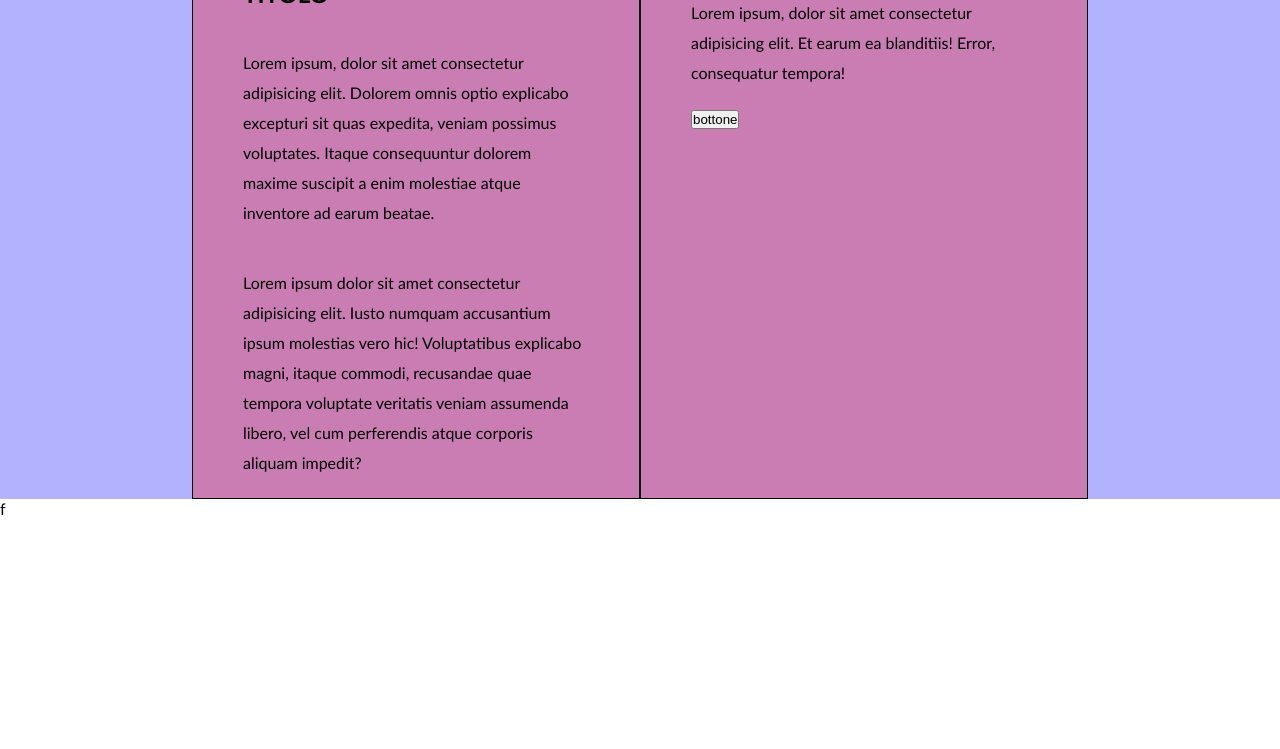
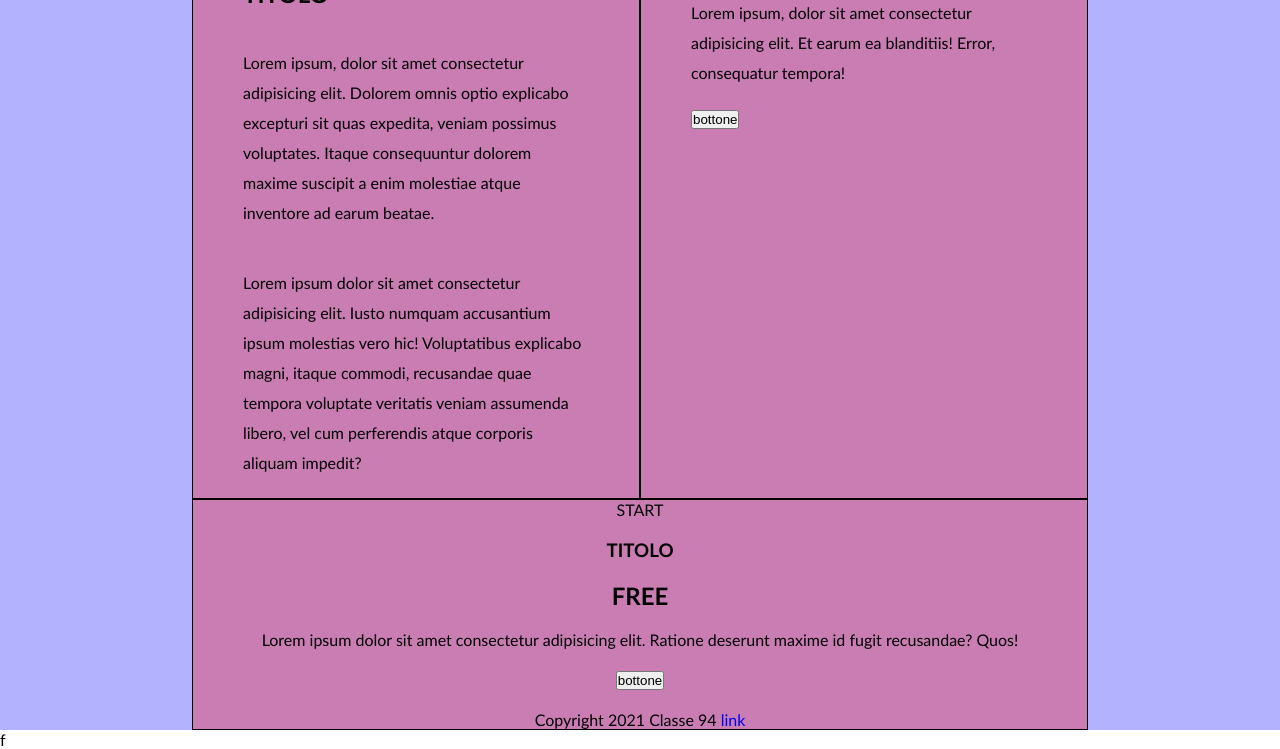
Before and after one commit to marcocnc/htmlcss-responsive-layout, a plain HTML site: page index.html in a window 1280 px wide. Shown: the part 2557-3306 px from the top of the page. Before the commit the page ends 3075 px from the top, so only its background shows below. Drawn offline with Linux system fonts and the light colour scheme.

Commit message:
[add] section 6, end main

```diff
--- a/index.html
+++ b/index.html
@@ -243,7 +243,23 @@
                 </div>
             </section>
 
-
+            <!-- Section 6 -->
+            <section id="start">
+                <div class="row">
+                    <div class="col px-50 text-al-c debug">
+                        <span class="pb-20">START</span>
+                        <h3 class="py-20">TITOLO</h3>
+                        <h2 class="pb-20">FREE</h2>
+                        <p class="pb-20">Lorem ipsum dolor sit amet consectetur adipisicing elit. Ratione deserunt maxime id fugit recusandae? Quos!</p>
+                        <button class="mb-20">bottone</button>
+                        <div class="author">
+                            <span>Copyright 2021</span>
+                            <span>Classe 94</span>
+                            <a href="#">link</a>
+                        </div>
+                    </div>
+                </div>
+            </section>
         </div>
 
     </main>
```
Also changed, not shown: assets/css/style.css (+7 -0 lines).
